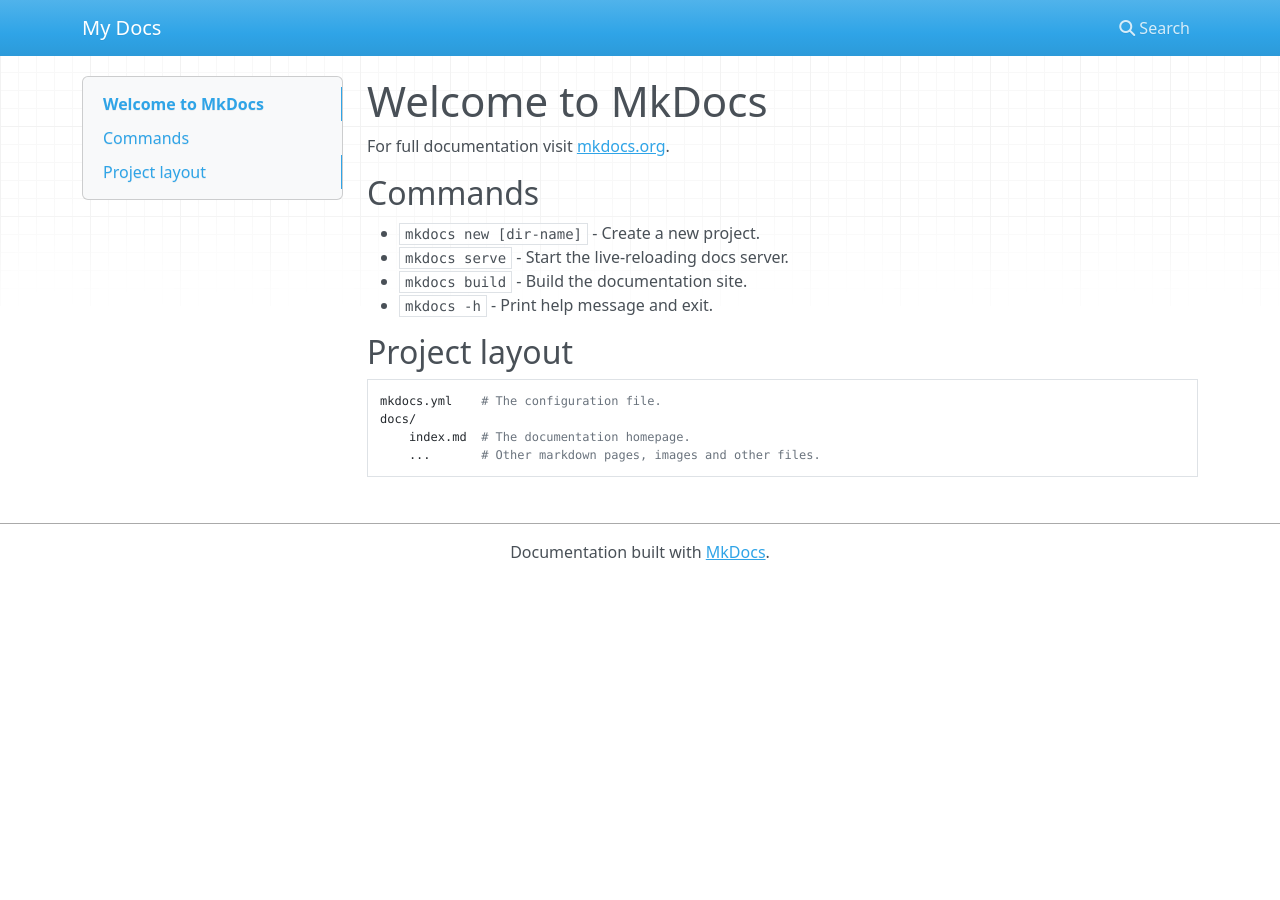
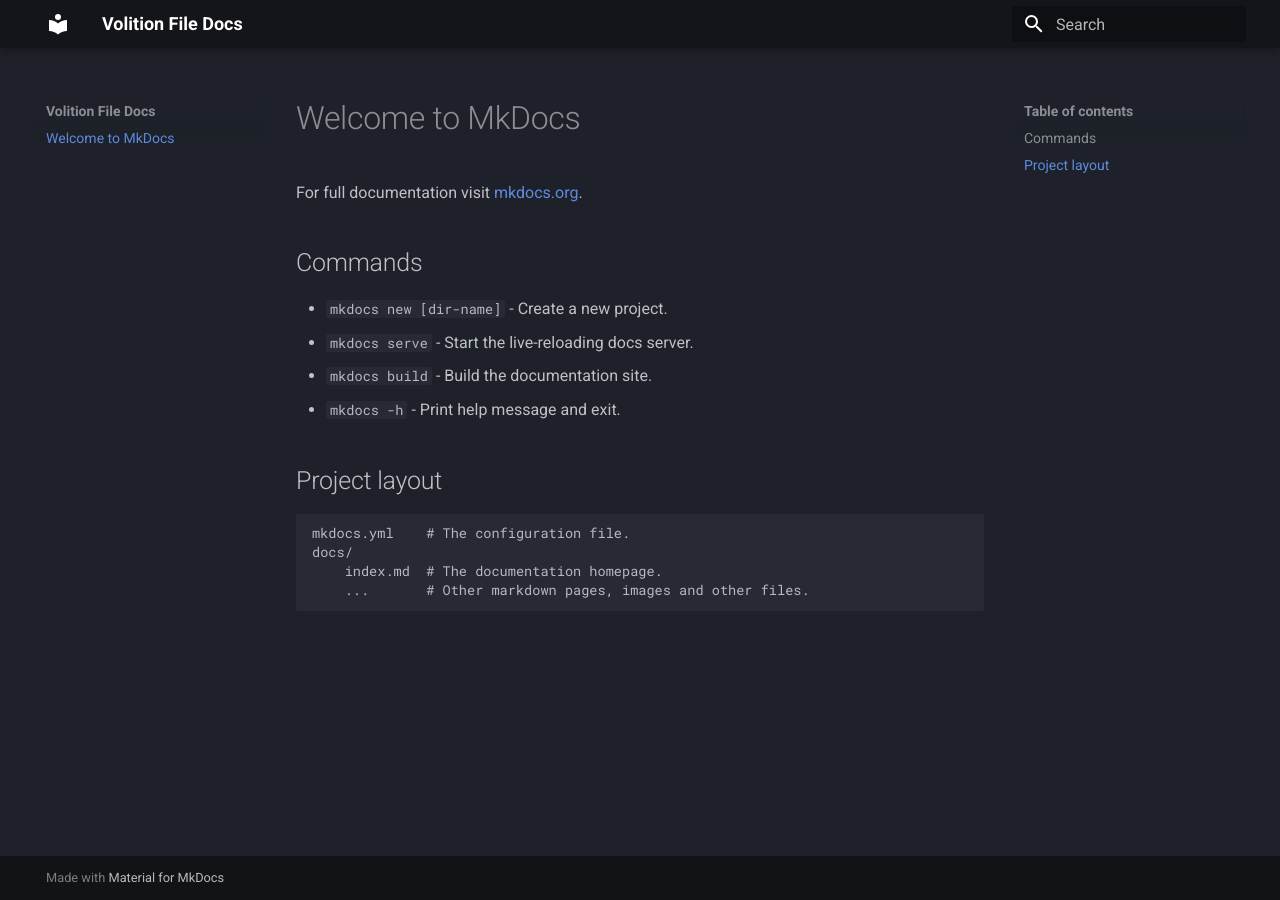
Before and after one commit to saintsrowmods2/volition-docs, an MkDocs documentation site: the page built from docs/index.md, in a window 1280 px wide. Built offline with MkDocs 1.6.1 and Material for MkDocs 9.7.7, drawn with Linux system fonts in a browser that asks for light colours; nearby versions of some CDN libraries.

Commit message:
material-theme

```diff
--- a/mkdocs.yml
+++ b/mkdocs.yml
@@ -1 +1,8 @@
-site_name: My Docs
+site_name: Volition File Docs
+theme:
+  name: material
+  palette:
+    scheme: slate
+    primary: black
+  features:
+    - navigation.indexes
```
